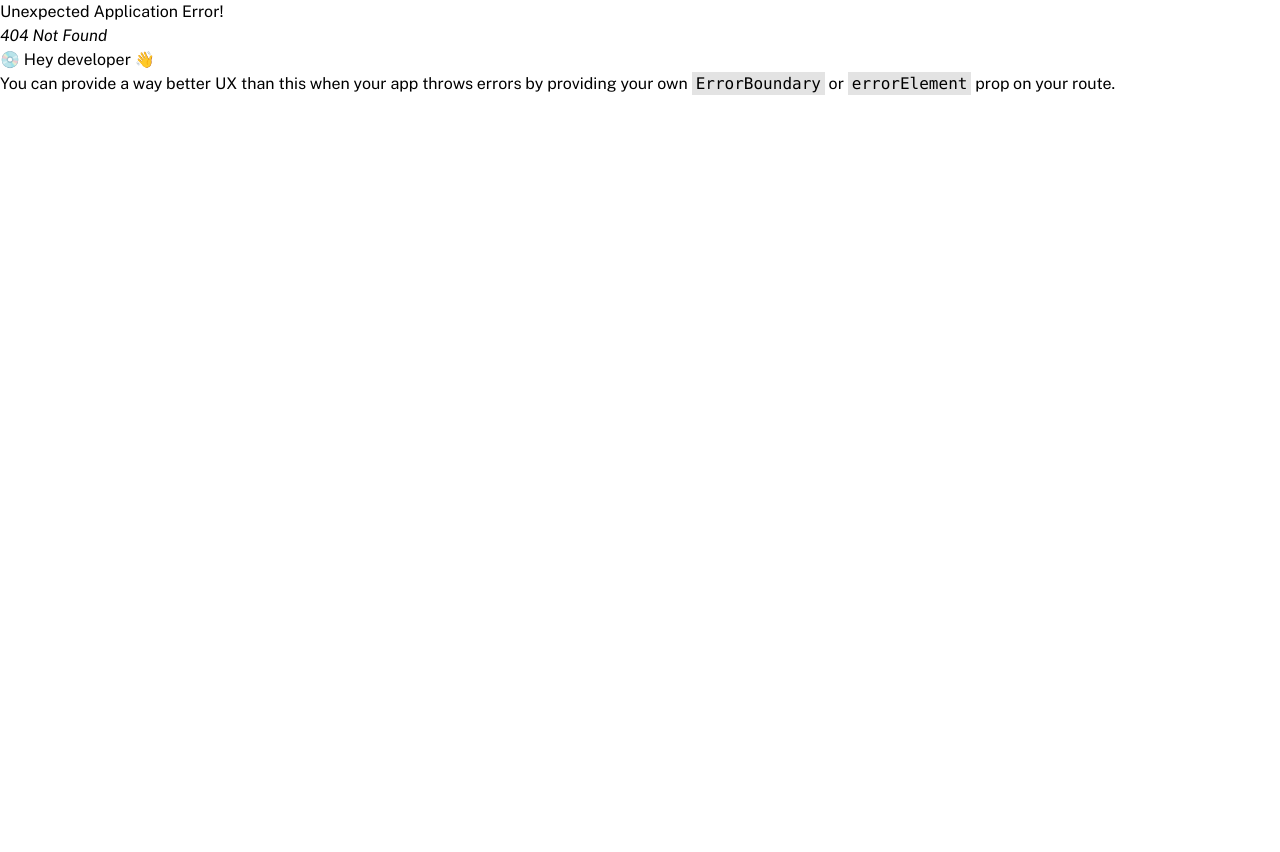
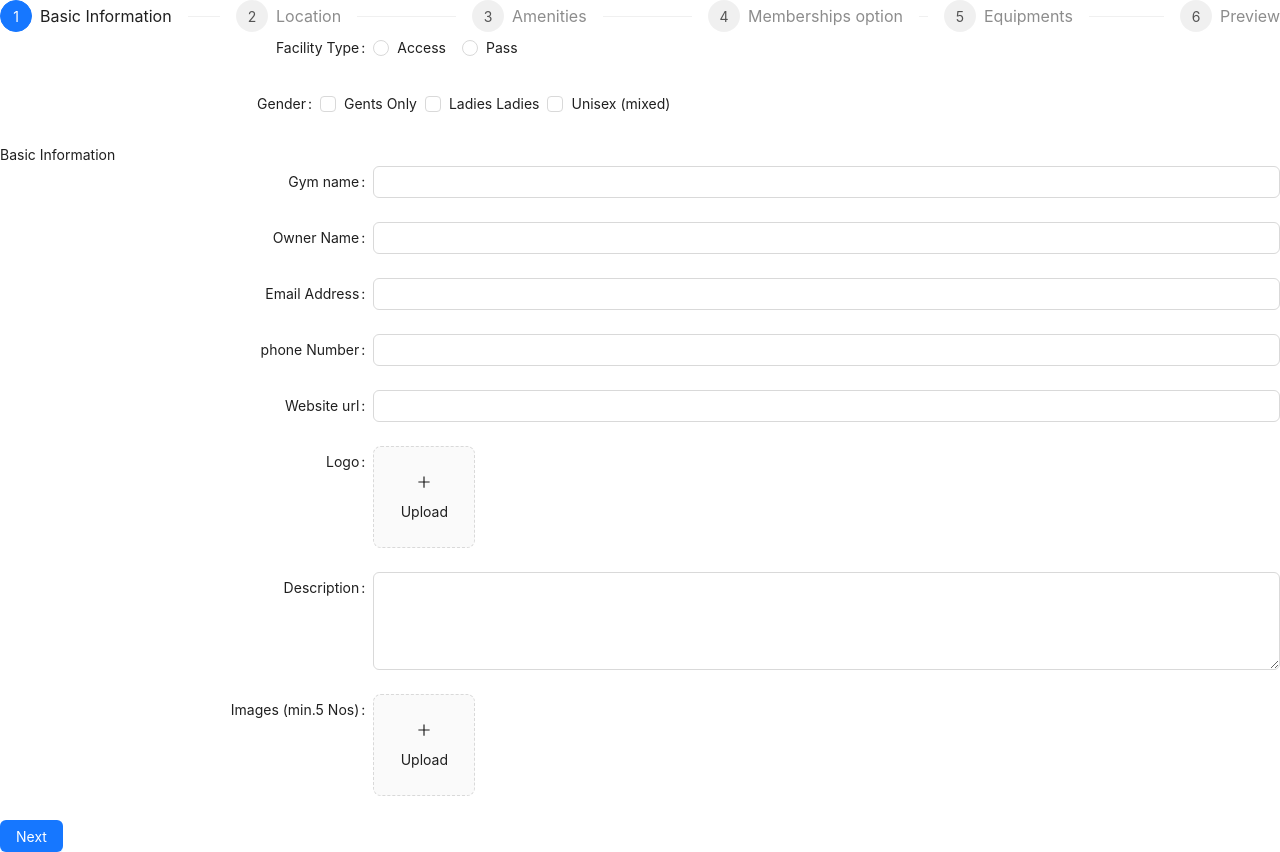
Before and after one commit to Salmanul-faris1696/OnlyPass, a React (Vite) app in the folder Frontend/: page /Form in a window 1280 px wide. Before the commit this address had no page. Before the commit the page ends 800 px from the top, so only its background shows below. Built offline with nearby package versions, Linux system fonts and the light colour scheme; a web font is replaced by a local one.

Commit message:
BasicInfo reg page complete

```diff
--- a/Frontend/src/Dashboard/Pages/Facilities.tsx
+++ b/Frontend/src/Dashboard/Pages/Facilities.tsx
@@ -1,6 +1,7 @@
 import React, { useState } from 'react';
 import { PiPlusCircle } from 'react-icons/pi';
 import { Table, Input, Button, Switch } from 'antd';
+import { Link } from 'react-router-dom';
 
 const { Search } = Input;
 
@@ -114,12 +115,14 @@ const Facilities: React.FC = () => {
         <div className='m-5 p-6 bg-slate-100 font-bold font-serif text-2xl flex justify-between '>
           <h1>Facilities</h1>
           <div className='bg-black w-fit text-white text-sm flex p-2 rounded-lg hover:shadow-lg'>
+            <Link to={"/Form"}>
             <button className='md:flex md:items-center gap-2 hidden  md:block'>
               <PiPlusCircle size={20} /> New Facilities
             </button>
             <button className=' items-center md:hidden  '>
               <PiPlusCircle size={20} />
             </button>
+            </Link>
           </div>
         </div>
       </div>
--- /dev/null
+++ b/Frontend/src/Dashboard/Pages/Form.tsx
@@ -0,0 +1,80 @@
+import React, { useState } from 'react';
+import { Button, message, Steps, theme } from 'antd';
+import BasicInfo from '../components/BasicInfo';
+
+const steps = [
+    {
+      title: 'Basic Information',
+      content:
+      <div className=''>
+        <BasicInfo/>
+        </div>
+    },
+    {
+      title: 'Location',
+      content: 'Second-content',
+    },
+    {
+      title: 'Amenities',
+      content: 'Last-content',
+    },
+    {
+        title: 'Memberships option',
+        content: 'Last-content',
+      },
+      {
+        title: 'Equipments',
+        content: 'Last-content',
+      },{
+        title: 'Preview',
+        content: 'preview page',
+      },
+  ];
+const Form = () => {
+    const { token } = theme.useToken();
+  const [current, setCurrent] = useState(0);
+
+  const next = () => {
+    setCurrent(current + 1);
+  };
+
+  const prev = () => {
+    setCurrent(current - 1);
+  };
+
+  const items = steps.map((item) => ({ key: item.title, title: item.title }));
+
+
+  return (
+    <div className="">
+        <div className="step-section ">
+        <>
+      <Steps current={current} items={items} className='px-5 mt-2' />
+      <div className='mx-auto w-[400px] m-7 md:w-[600px] bg-gray-100  p-5 rounded-lg' >{steps[current].content}</div>
+      <div style={{ marginTop: 24 }} className='flex justify-center'>
+        {current < steps.length - 1 && (
+          <Button type="primary" onClick={() => next()} className='bg-blue-600 '>
+            Next
+          </Button>
+        )}
+        {current === steps.length - 1 && (
+          <Button type="primary" className='bg-blue-600' onClick={() => message.success('Processing complete!')}>
+            Done
+          </Button>
+        )}
+        {current > 0 && (
+          <Button style={{ margin: '0 8px' }} onClick={() => prev()}>
+            Previous
+          </Button>
+        )}
+      </div>
+    </>
+
+        </div>
+
+
+    </div>
+  )
+}
+
+export default Form
--- /dev/null
+++ b/Frontend/src/Dashboard/components/BasicInfo.tsx
@@ -0,0 +1,97 @@
+import { PlusOutlined } from '@ant-design/icons';
+import {Checkbox,Form,Input, Radio, Upload} from 'antd';
+
+const { TextArea } = Input;
+const normFile = (e: any) => {
+    console.log(e.file);
+
+    if (Array.isArray(e)) {
+      return e;
+    }
+    return e?.fileList;
+  };
+
+const BasicInfo = () => {
+
+  return (
+    <div className='font-semibold '>
+      <Form onFinish={(values) => console.log({values})} labelCol={{ span: 7 }} wrapperCol={{ span: 25 }} className="max-w-[400px] md:max-w-[500px] ">
+        <div>
+            <div>
+                <Form.Item   label="Facility Type :"  className=''>
+                    <Radio.Group>
+                        <Radio value="acess"> Access </Radio>
+                        <Radio value="pass"> Pass </Radio>
+                    </Radio.Group>
+                </Form.Item>
+            </div>
+
+            <div>
+                <Form.Item label="Gender" name="gender" valuePropName="checked"  labelCol={{ span: 6 }}>
+                    <Checkbox>Gents Only</Checkbox>
+                    <Checkbox>Ladies Ladies</Checkbox>
+                    <Checkbox>Unisex (mixed)</Checkbox>
+                </Form.Item>
+            </div>
+
+        </div>
+
+        <div>
+            <div className='font-bold text-lg mb-8'>
+                <h1>Basic Information</h1>
+            </div>
+
+            <div>
+                <Form.Item label="Gym name">
+                    <Input />
+                </Form.Item>
+
+                <Form.Item label="Owner Name">
+                    <Input />
+                </Form.Item>
+
+                <Form.Item label="Email Address" className=''>
+                    <Input />
+                </Form.Item>
+
+                <Form.Item label=" phone Number "className=''>
+                    <Input  />
+                </Form.Item>
+
+                <Form.Item label="Website url" className=''>
+                    <Input />
+                </Form.Item>
+
+                <Form.Item label="Logo" name="logo" valuePropName="fileList" getValueFromEvent={normFile}>
+                     <Upload listType="picture-card"  maxCount={1}>
+                        <button style={{ border: 0, background: 'none' }} type="button">
+                        <PlusOutlined />
+                        <div style={{ marginTop: 8 }}>Upload</div>
+                        </button>
+                    </Upload>
+                </Form.Item>
+
+                <Form.Item label="Description">
+                    <TextArea rows={4} />
+                </Form.Item>
+
+                <Form.Item label="Images (min.5 Nos)" valuePropName="fileList" getValueFromEvent={normFile}>
+                <Upload  listType="picture-card"  maxCount={5}>
+                    <button style={{ border: 0, background: 'none' }} type="button">
+                    <PlusOutlined />
+                    <div style={{ marginTop: 8 }}>Upload</div>
+                    </button>
+                </Upload>
+                </Form.Item>
+            </div>
+        </div>
+
+      </Form>
+
+
+    </div>
+
+  )
+}
+
+export default BasicInfo
```
Also changed, not shown: Frontend/src/Dashboard/Redux/Features/FacilityFeature/FacilititySlice.ts (+5 -7 lines), Frontend/src/main.tsx (+6 -1 lines).
